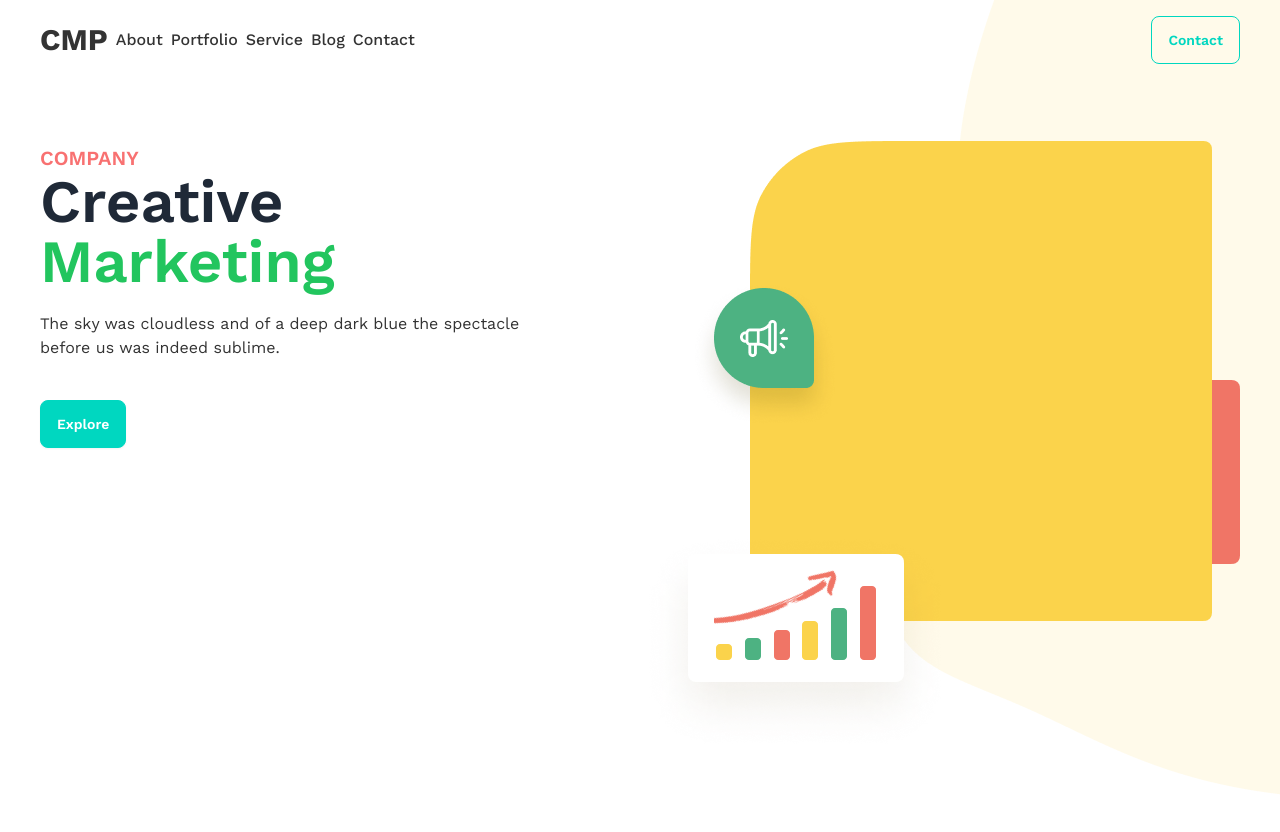
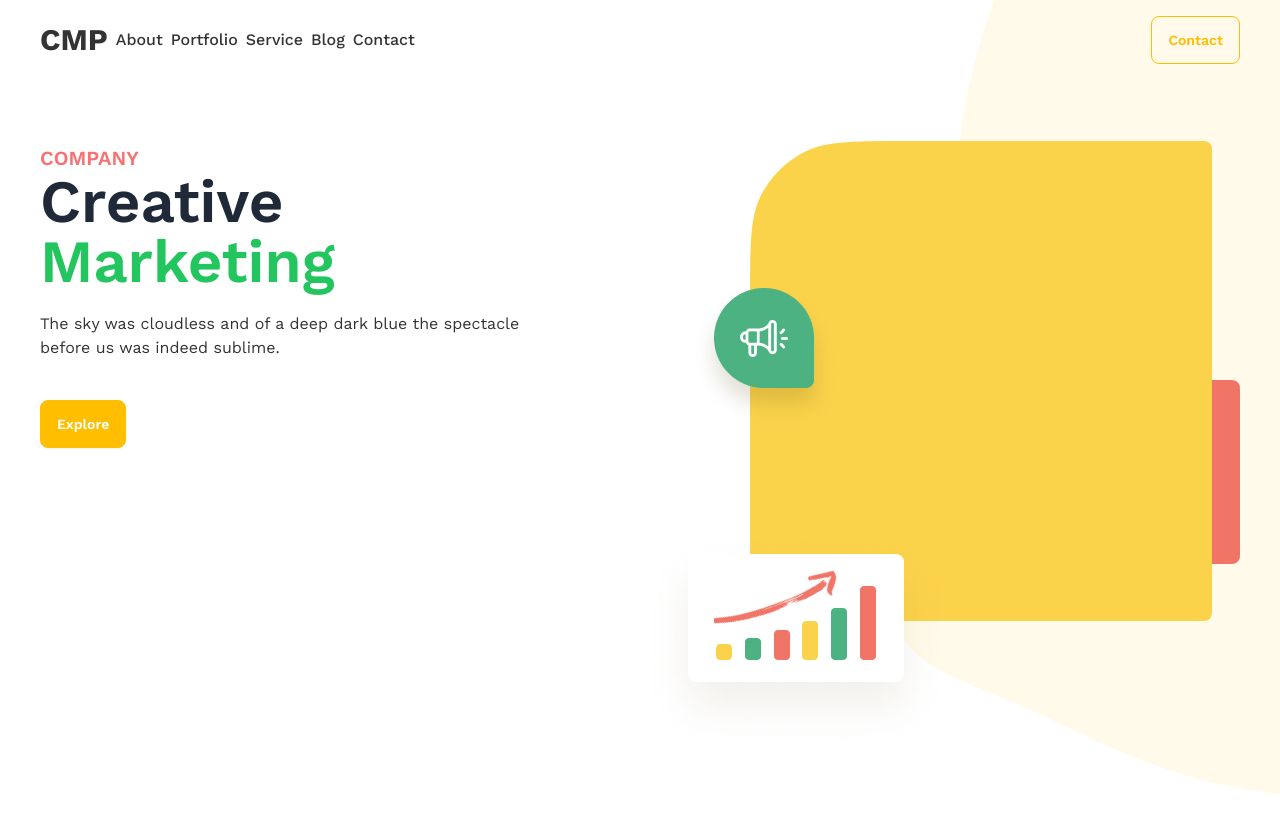
Before and after one commit to ZiyovuddinTolipov/cmp-in-reactts, a React (Vite) app: page / in a window 1280 px wide. Shown: the top 832 px of the page. Built offline with nearby package versions, Linux system fonts and the light colour scheme.

Commit message:
color btn

```diff
--- a/src/components/Hero.tsx
+++ b/src/components/Hero.tsx
@@ -14,7 +14,7 @@ const Hero = () => {
                     The sky was cloudless and of a deep dark blue the spectacle before us was indeed sublime.
                 </p>
                 <div data-aos="fade-right" data-aos-duration="2200">
-                    <p className="btn btn-accent text-white mt-10" > Explore</p>
+                    <p className="btn btn-warning text-white mt-10" > Explore</p>
                 </div>
             </div>
             <div className="w-1/2 relative z-10">
--- a/src/components/Navbar.tsx
+++ b/src/components/Navbar.tsx
@@ -11,7 +11,7 @@ const Navbar = () => {
                 <li data-aos="fade-right" data-aos-duration="1300">Contact</li>
             </ul>
             <div data-aos="fade-left" data-aos-duration="1300">
-                <button className="btn btn-accent btn-outline" >
+                <button className="btn btn-warning btn-outline" >
                     Contact
                 </button>
             </div>
```
